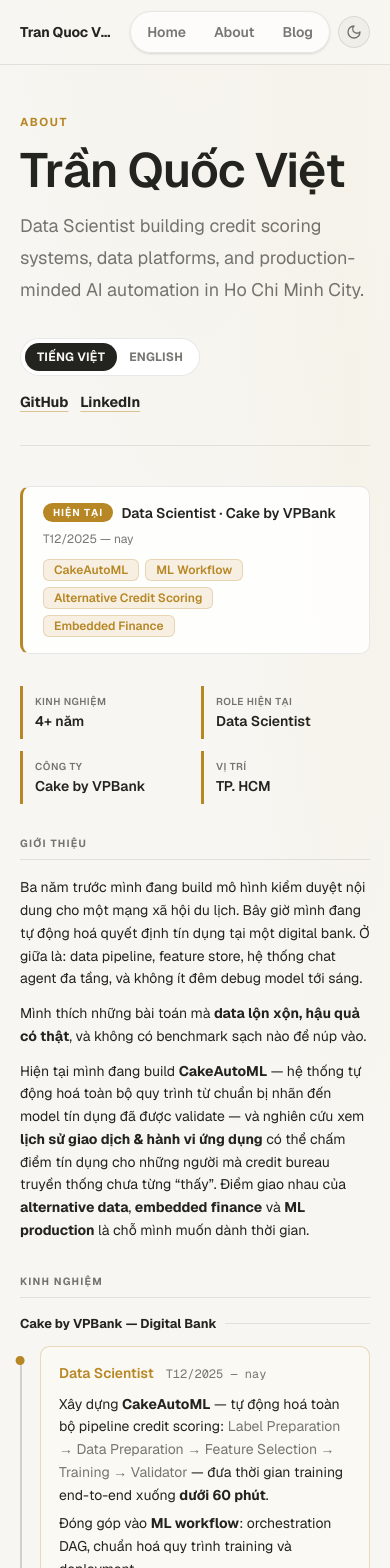
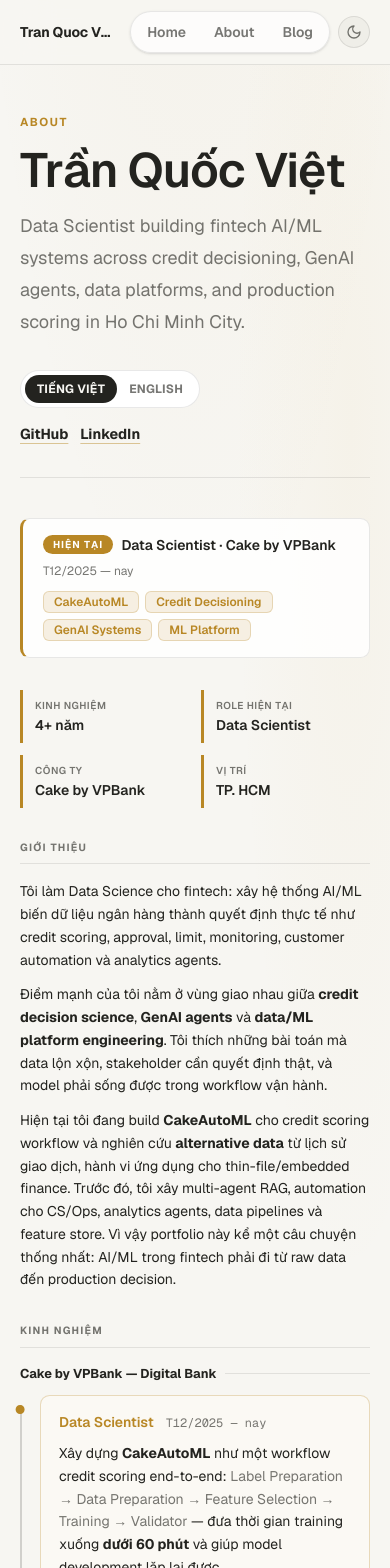
Before and after one commit to charlieviettq/charlieviettq.github.io, a Next.js app: page /about in a window 390 px wide. Shown: the top 1568 px of the page. Built offline with nearby package versions, Linux system fonts and the light colour scheme.

Commit message:
Reposition portfolio for fintech AI ML

```diff
--- a/app/about/page.tsx
+++ b/app/about/page.tsx
@@ -4,7 +4,7 @@
 export const metadata: Metadata = {
   title: "About",
   description:
-    "Trần Quốc Việt — Data Scientist, Credit Scoring & ML; Cake by VPBank, ex-Hahalolo; HCMC.",
+    "Trần Quốc Việt — Data Scientist building fintech AI/ML systems across credit decisioning, GenAI agents, data platforms, and production scoring.",
 };
 
 export default function AboutPage() {
--- a/app/page.tsx
+++ b/app/page.tsx
@@ -7,32 +7,27 @@
 
 const expertise = [
   {
-    label: "Decision Science",
-    title: "Optimize approvals with controlled risk.",
-    body: "Decision policies, thresholding, and experiment-ready analytics that connect model signals to approval and portfolio outcomes.",
+    label: "Credit Decision Science",
+    title: "Turn risk signals into lending decisions.",
+    body: "Application score, behavioral score, PD bands, cutoff, limits, pricing, and portfolio monitoring built around real risk-return trade-offs.",
   },
   {
-    label: "Portfolio Optimization",
-    title: "Limits and pricing that balance risk-return.",
-    body: "Risk curves, segments, and constraints to improve growth while keeping bad-rate and loss targets measurable and stable.",
+    label: "GenAI & Agentic Systems",
+    title: "Automate fintech workflows with governed AI.",
+    body: "Hybrid RAG, multi-agent routing, customer support automation, analytics agents, evaluation, tracing, and human validation loops.",
   },
   {
-    label: "Model Risk & Validation",
-    title: "Models you can trust beyond a single split.",
-    body: "Label windows, OOT validation, calibration, stability checks, and drift monitoring tied to real portfolio KPIs.",
-  },
-  {
-    label: "Repeatable Decisioning",
-    title: "From messy data to governed decisions.",
-    body: "Practical DS systems that make scoring, monitoring, and iterative policy improvements repeatable across teams.",
+    label: "Data & ML Platform",
+    title: "Make models repeatable in production.",
+    body: "Airflow, dbt, BigQuery, streaming, feature store patterns, production scoring, and AutoML workflows that teams can operate.",
   },
 ];
 
 const buildItems = [
-  "Approval vs risk trade-offs with policy simulation and guardrails",
-  "Credit limits and pricing strategies using risk-return curves",
-  "Early warning and drift monitoring tied to portfolio KPIs",
-  "Alternative signals from transaction and app behavior for thin-file segments",
+  "Credit scoring workflows from label preparation to OOT validation, calibration, and production scoring",
+  "Decision simulations across approval, cutoff, limit, pricing, expected loss, and portfolio guardrails",
+  "GenAI agents for customer support, case triage, analytics, retrieval, evaluation, and tracing",
+  "Data and ML platform foundations with Airflow, dbt, BigQuery, Kafka, Doris, and feature stores",
 ];
 
 export default function Home() {
@@ -50,13 +45,13 @@
         <div>
           <p className="eyebrow">Tran Quoc Viet / Charlie · HCMC</p>
           <h1 className="mt-5 max-w-4xl text-5xl font-semibold leading-[0.98] tracking-[-0.045em] text-balance sm:text-6xl lg:text-7xl">
-            I optimize credit decisions with data science.
+            I build AI/ML systems for fintech decisions.
           </h1>
           <p
             className="mt-6 max-w-2xl text-base leading-8 sm:text-lg"
             style={{ color: "var(--foreground-secondary)" }}
           >
-            Data Scientist working on decisioning and portfolio optimization: turning risk signals into measurable outcomes across approval, limits, pricing, and monitoring.
+            Data Scientist focused on credit decisioning, GenAI agents, and ML platforms: turning messy banking data into scoring, automation, monitoring, and production decision systems.
           </p>
 
           <div className="mt-8 flex flex-wrap items-center gap-3">
@@ -70,9 +65,9 @@
 
           <dl className="mt-10 grid max-w-3xl grid-cols-2 gap-3 sm:grid-cols-4">
             {[
-              ["Focus", "Credit decisioning"],
-              ["Impact", "Risk-return"],
-              ["Levers", "Approval · Limit · Pricing"],
+              ["Focus", "Fintech AI/ML"],
+              ["Depth", "Credit decisioning"],
+              ["Systems", "Agents · Platform · Scoring"],
               ["Base", "HCMC, Vietnam"],
             ].map(([label, value]) => (
               <div key={label} className="metric-card">
@@ -87,10 +82,10 @@
           <CharlieLogoSVG size={190} />
           <div>
             <p className="text-sm font-semibold" style={{ color: "var(--foreground)" }}>
-              Notes on credit analytics and business impact.
+              Notes on fintech AI systems and business impact.
             </p>
             <p className="mt-2 text-sm leading-6" style={{ color: "var(--foreground-secondary)" }}>
-              Written in Vietnamese and English, focused on validation, calibration, monitoring, and how to ship decisions that hold up in real portfolios.
+              Written in Vietnamese and English, focused on credit scoring, GenAI agents, model validation, monitoring, and how to ship systems that hold up in real operations.
             </p>
           </div>
         </aside>
@@ -100,9 +95,9 @@
         <div className="mx-auto max-w-6xl px-5 py-14">
           <div className="section-header">
             <p className="eyebrow">Expertise</p>
-            <h2>Data science for credit outcomes.</h2>
+            <h2>Data science for fintech systems.</h2>
           </div>
-          <div className="mt-8 grid gap-4 md:grid-cols-2">
+          <div className="mt-8 grid gap-4 lg:grid-cols-3">
             {expertise.map((item) => (
               <article key={item.label} className="editorial-panel">
                 <p className="panel-label">{item.label}</p>
@@ -118,7 +113,7 @@
         <div>
           <p className="eyebrow">What I optimize</p>
           <h2 className="mt-3 text-3xl font-semibold tracking-[-0.025em] text-balance sm:text-4xl">
-            Where messy data becomes measurable decisions.
+            Where messy banking data becomes reliable AI products.
           </h2>
         </div>
         <div className="build-list">
@@ -136,7 +131,7 @@
           <div className="section-header section-header-row">
             <div>
               <p className="eyebrow">Latest writing</p>
-              <h2>Notes on credit data science and decisions.</h2>
+              <h2>Notes on credit risk, decisioning, and production AI.</h2>
             </div>
             <Link className="text-link" href="/blog/">
               View all posts
--- a/components/AboutBody.tsx
+++ b/components/AboutBody.tsx
@@ -51,19 +51,19 @@
 /* ── Shared skill groups ──────────────────────────────────────────────────── */
 
 const SKILL_GROUPS_VI = [
-  { cat: "Credit Scoring",  badges: ["AutoML Pipeline", "Feature Engineering", "Scorecard", "OOT / Stability", "Alternative Data"] },
-  { cat: "Data Platform",   badges: ["Airflow", "dbt", "BigQuery", "Kafka", "Doris", "MongoDB"] },
-  { cat: "ML Platform",     badges: ["FeatureStore (Feast)", "MLOps", "DAG Orchestration", "Production Scoring"] },
-  { cat: "GenAI & Agent",   badges: ["Hybrid RAG", "Multi-agent", "Function Calling", "Eval & Tracing", "Vertex AI"] },
-  { cat: "Cloud & BI",      badges: ["GCP", "Looker Studio", "Superset"] },
+  { cat: "Credit Scoring & Decisioning", badges: ["PD Band", "Cutoff", "Scorecard", "OOT / Stability", "Alternative Data"] },
+  { cat: "GenAI / Agentic AI", badges: ["Hybrid RAG", "Multi-agent", "Function Calling", "Eval & Tracing", "Vertex AI"] },
+  { cat: "ML Platform & MLOps", badges: ["CakeAutoML", "FeatureStore (Feast)", "DAG Orchestration", "Production Scoring"] },
+  { cat: "Data Platform", badges: ["Airflow", "dbt", "BigQuery", "Kafka", "Doris", "MongoDB"] },
+  { cat: "Governance / Monitoring", badges: ["Calibration", "PSI", "Gini / KS", "Model Validation", "Portfolio KPIs"] },
 ];
 
 const SKILL_GROUPS_EN = [
-  { cat: "Credit Scoring",  badges: ["AutoML Pipeline", "Feature Engineering", "Scorecard", "OOT / Stability", "Alternative Data"] },
-  { cat: "Data Platform",   badges: ["Airflow", "dbt", "BigQuery", "Kafka", "Doris", "MongoDB"] },
-  { cat: "ML Platform",     badges: ["FeatureStore (Feast)", "MLOps", "DAG Orchestration", "Production Scoring"] },
-  { cat: "GenAI & Agents",  badges: ["Hybrid RAG", "Multi-agent", "Function Calling", "Eval & Tracing", "Vertex AI"] },
-  { cat: "Cloud & BI",      badges: ["GCP", "Looker Studio", "Superset"] },
+  { cat: "Credit Scoring & Decisioning", badges: ["PD Band", "Cutoff", "Scorecard", "OOT / Stability", "Alternative Data"] },
+  { cat: "GenAI / Agentic AI", badges: ["Hybrid RAG", "Multi-agent", "Function Calling", "Eval & Tracing", "Vertex AI"] },
+  { cat: "ML Platform & MLOps", badges: ["CakeAutoML", "FeatureStore (Feast)", "DAG Orchestration", "Production Scoring"] },
+  { cat: "Data Platform", badges: ["Airflow", "dbt", "BigQuery", "Kafka", "Doris", "MongoDB"] },
+  { cat: "Governance / Monitoring", badges: ["Calibration", "PSI", "Gini / KS", "Model Validation", "Portfolio KPIs"] },
 ];
 
 /* ── Sub-components ───────────────────────────────────────────────────────── */
@@ -103,7 +103,7 @@
         </span>
       </div>
       <div className="flex flex-wrap gap-1.5">
-        {["CakeAutoML", "ML Workflow", vi ? "Alternative Credit Scoring" : "Alt. Credit Scoring", "Embedded Finance"].map((tag) => (
+        {["CakeAutoML", "Credit Decisioning", "GenAI Systems", "ML Platform"].map((tag) => (
           <span key={tag} className="inline-flex items-center rounded-md px-2.5 py-0.5 text-xs font-semibold"
             style={{
               background: "color-mix(in srgb, var(--brand-from) 12%, transparent)",
@@ -272,16 +272,16 @@
               </div>
               <ul className="space-y-1.5 text-sm" style={{ color: "var(--foreground)" }}>
                 <li className="leading-relaxed">
-                  Xây dựng <strong>CakeAutoML</strong> — tự động hoá toàn bộ pipeline credit scoring:{" "}
+                  Xây dựng <strong>CakeAutoML</strong> như một workflow credit scoring end-to-end:{" "}
                   <span style={{ color: "var(--foreground-secondary)" }}>Label Preparation → Data Preparation → Feature Selection → Training → Validator</span>{" "}
-                  — đưa thời gian training end-to-end xuống <strong>dưới 60 phút</strong>.
+                  — đưa thời gian training xuống <strong>dưới 60 phút</strong> và giúp model development lặp lại được.
                 </li>
                 <li className="leading-relaxed">
-                  Đóng góp vào <strong>ML workflow</strong>: orchestration DAG, chuẩn hoá quy trình training và deployment.
+                  Chuẩn hoá <strong>ML workflow</strong> cho scoring: orchestration DAG, train/validation/OOT, stability checks, và handoff sang production scoring.
                 </li>
                 <li className="leading-relaxed">
                   Nghiên cứu &amp; triển khai <strong>Alternative Credit Scoring</strong> từ tín hiệu{" "}
-                  <em>transaction behaviour</em> + <em>app usage</em> cho sản phẩm <strong>Embedded Finance</strong>.
+                  <em>transaction behaviour</em> + <em>app usage</em> cho use case thin-file và <strong>Embedded Finance</strong>.
                 </li>
               </ul>
               <TechChips chips={TECH.dataScientist.all} keyChips={TECH.dataScientist.key} />
@@ -297,27 +297,27 @@
                 <span className="text-xs font-mono" style={{ color: "var(--foreground-secondary)" }}>T7/2023 — T11/2025</span>
               </div>
               <p className="text-xs mb-2.5 italic" style={{ color: "var(--foreground-secondary)" }}>
-                PIC cho phần lớn các sản phẩm AI — điều phối trực tiếp với PM, Backend Engineers, CS &amp; Ops teams.
+                PIC cho nhiều sản phẩm AI trong digital bank — làm việc trực tiếp với PM, Backend Engineers, CS &amp; Ops để đưa AI vào workflow vận hành.
               </p>
               <ul className="space-y-1.5 text-sm" style={{ color: "var(--foreground)" }}>
                 <li className="leading-relaxed">
-                  Dẫn triển khai end-to-end <strong>hệ chat agent multi-agent</strong> (supervisor + hybrid RAG) —
-                  automate <strong>70–80% lượt chat</strong> với <strong>90% chính xác</strong> (validated trên CS sample).
+                  Dẫn triển khai end-to-end <strong>multi-agent customer support system</strong> (supervisor + hybrid RAG) —
+                  automate <strong>70–80% lượt chat</strong> với <strong>90% chính xác</strong> trên mẫu CS validate.
                 </li>
                 <li className="leading-relaxed">
-                  <strong>CMS</strong>: tự động phân loại case &amp; triage email — workflow nhận request → phân loại → assign downstream;
+                  Xây <strong>case &amp; email automation</strong>: nhận request → phân loại → assign downstream;
                   giảm <strong>~70% thao tác thủ công</strong>.
                 </li>
                 <li className="leading-relaxed">
-                  <strong>Data Modeling</strong>: BigQuery &amp; Doris (Conversation Insight, Callbot, Feature Store); BI qua Looker Studio &amp; Superset.
+                  Xây nền dữ liệu cho AI product: BigQuery &amp; Doris cho Conversation Insight, Callbot, Feature Store; BI qua Looker Studio &amp; Superset.
                 </li>
                 <li className="leading-relaxed">
-                  <strong>Data Pipeline</strong> batch &amp; streaming: Airflow, dbt, Kafka.
+                  Vận hành <strong>data pipelines</strong> batch &amp; streaming với Airflow, dbt, Kafka để phục vụ analytics, automation và scoring.
                 </li>
                 <li className="leading-relaxed">
-                  <strong>ML Platform</strong>: FeatureStore (Feast), MLOps, scoring production (NTB/ETB).
+                  Đóng góp <strong>ML Platform</strong>: FeatureStore (Feast), MLOps, scoring production cho NTB/ETB workflows.
                 </li>
-                <li className="leading-relaxed"><strong>Auto EDA</strong> agent (MCP/DataHub style).</li>
+                <li className="leading-relaxed"><strong>AI Analytics / Auto EDA</strong> agent theo hướng metadata discovery, NL-to-SQL và charting workflow.</li>
               </ul>
               <TechChips chips={TECH.dataAIEngineer.all} keyChips={TECH.dataAIEngineer.key} />
             </div>
@@ -340,7 +340,7 @@
                 <span className="text-xs font-mono" style={{ color: "var(--foreground-secondary)" }}>T3/2022 — T7/2023</span>
               </div>
               <p className="text-xs mb-2.5 italic" style={{ color: "var(--foreground-secondary)" }}>
-                Làm việc trực tiếp với CTO — xây dựng toàn bộ hệ thống Data &amp; AI từ raw log đến các sản phẩm AI production.
+                Làm việc trực tiếp với CTO — nền tảng đầu tiên về data stack, NLP moderation và recommendation/ranking ở production.
               </p>
               <ul className="space-y-1.5 text-sm" style={{ color: "var(--foreground)" }}>
                 <li className="leading-relaxed">
@@ -385,16 +385,16 @@
               </div>
               <ul className="space-y-1.5 text-sm" style={{ color: "var(--foreground)" }}>
                 <li className="leading-relaxed">
-                  Building <strong>CakeAutoML</strong> — end-to-end automated credit scoring:{" "}
+                  Building <strong>CakeAutoML</strong> as an end-to-end credit scoring workflow:{" "}
                   <span style={{ color: "var(--foreground-secondary)" }}>Label Preparation → Data Preparation → Feature Selection → Training → Validator</span>{" "}
-                  — bringing training time down to <strong>under 60 minutes</strong>.
+                  — bringing training time down to <strong>under 60 minutes</strong> and making model development repeatable.
                 </li>
                 <li className="leading-relaxed">
-                  Contributing to the <strong>ML workflow</strong>: DAG orchestration, standardising training and deployment.
+                  Standardising the <strong>ML workflow</strong> for scoring: DAG orchestration, train/validation/OOT, stability checks, and production scoring handoff.
                 </li>
                 <li className="leading-relaxed">
                   Researching <strong>Alternative Credit Scoring</strong> using <em>transaction behaviour</em> + <em>app-usage</em> signals
-                  for <strong>Embedded Finance</strong> products.
+                  for thin-file and <strong>Embedded Finance</strong> use cases.
                 </li>
               </ul>
               <TechChips chips={TECH.dataScientist.all} keyChips={TECH.dataScientist.key} />
@@ -410,24 +410,24 @@
                 <span className="text-xs font-mono" style={{ color: "var(--foreground-secondary)" }}>Jul 2023 — Nov 2025</span>
               </div>
               <p className="text-xs mb-2.5 italic" style={{ color: "var(--foreground-secondary)" }}>
-                PIC for most AI products — coordinating directly with PMs, Backend Engineers, CS &amp; Ops teams.
+                PIC for multiple AI products in a digital bank — working directly with PMs, Backend Engineers, CS &amp; Ops to put AI into operating workflows.
               </p>
               <ul className="space-y-1.5 text-sm" style={{ color: "var(--foreground)" }}>
                 <li className="leading-relaxed">
-                  Led end-to-end <strong>multi-agent chat system</strong> (supervisor + hybrid RAG) —
-                  automating <strong>70–80% of incoming chats</strong> at <strong>90% accuracy</strong> (CS-validated).
+                  Led an end-to-end <strong>multi-agent customer support system</strong> (supervisor + hybrid RAG) —
+                  automating <strong>70–80% of incoming chats</strong> at <strong>90% accuracy</strong> on CS-validated samples.
                 </li>
                 <li className="leading-relaxed">
-                  <strong>CMS</strong>: automated case classification &amp; email triage — request → classify → assign downstream;
+                  Built <strong>case &amp; email automation</strong>: request → classify → assign downstream;
                   reduced <strong>~70% manual effort</strong>.
                 </li>
                 <li className="leading-relaxed">
-                  <strong>Data Modeling</strong>: BigQuery &amp; Doris (Conversation Insight, Callbot, Feature Store);
-                  BI via Looker Studio &amp; Superset.
+                  Built the data foundation for AI products: BigQuery &amp; Doris for Conversation Insight, Callbot, and Feature Store;
+                  BI through Looker Studio &amp; Superset.
                 </li>
-                <li className="leading-relaxed"><strong>Data Pipelines</strong>: Airflow, dbt, Kafka (batch &amp; streaming).</li>
-                <li className="leading-relaxed"><strong>ML Platform</strong>: FeatureStore (Feast), MLOps, production scoring (NTB/ETB).</li>
-                <li className="leading-relaxed"><strong>Auto EDA</strong> agent (MCP/DataHub-style).</li>
+                <li className="leading-relaxed"><strong>Data Pipelines</strong>: Airflow, dbt, Kafka for batch and streaming analytics, automation, and scoring workloads.</li>
+                <li className="leading-relaxed"><strong>ML Platform</strong>: FeatureStore (Feast), MLOps, production scoring for NTB/ETB workflows.</li>
+                <li className="leading-relaxed"><strong>AI Analytics / Auto EDA</strong> agent with metadata discovery, NL-to-SQL, and charting workflows.</li>
               </ul>
               <TechChips chips={TECH.dataAIEngineer.all} keyChips={TECH.dataAIEngineer.key} />
             </div>
@@ -450,7 +450,7 @@
                 <span className="text-xs font-mono" style={{ color: "var(--foreground-secondary)" }}>Mar 2022 — Jul 2023</span>
               </div>
               <p className="text-xs mb-2.5 italic" style={{ color: "var(--foreground-secondary)" }}>
-                Worked directly with the CTO — built the entire Data &amp; AI stack from raw logs through to production AI products.
+                Worked directly with the CTO — early foundation in data stacks, NLP moderation, and recommendation/ranking in production.
               </p>
               <ul className="space-y-1.5 text-sm" style={{ color: "var(--foreground)" }}>
                 <li className="leading-relaxed">
@@ -480,21 +480,19 @@
     <section className="mb-8">
       <p className="about-section-title">Giới thiệu</p>
       <p className="text-sm leading-relaxed mb-3" style={{ color: "var(--foreground)" }}>
-        Ba năm trước mình đang build mô hình kiểm duyệt nội dung cho một mạng xã hội du lịch.
-        Bây giờ mình đang tự động hoá quyết định tín dụng tại một digital bank. Ở giữa là: data
-        pipeline, feature store, hệ thống chat agent đa tầng, và không ít đêm debug model tới sáng.
+        Tôi làm Data Science cho fintech: xây hệ thống AI/ML biến dữ liệu ngân hàng thành quyết định thực tế
+        như credit scoring, approval, limit, monitoring, customer automation và analytics agents.
       </p>
       <p className="text-sm leading-relaxed mb-3" style={{ color: "var(--foreground)" }}>
-        Mình thích những bài toán mà <strong>data lộn xộn, hậu quả có thật</strong>, và không có
-        benchmark sạch nào để núp vào.
+        Điểm mạnh của tôi nằm ở vùng giao nhau giữa <strong>credit decision science</strong>,{" "}
+        <strong>GenAI agents</strong> và <strong>data/ML platform engineering</strong>. Tôi thích những bài toán mà
+        data lộn xộn, stakeholder cần quyết định thật, và model phải sống được trong workflow vận hành.
       </p>
       <p className="text-sm leading-relaxed" style={{ color: "var(--foreground)" }}>
-        Hiện tại mình đang build <strong>CakeAutoML</strong> — hệ thống tự động hoá toàn bộ quy
-        trình từ chuẩn bị nhãn đến model tín dụng đã được validate — và nghiên cứu xem{" "}
-        <strong>lịch sử giao dịch &amp; hành vi ứng dụng</strong> có thể chấm điểm tín dụng cho
-        những người mà credit bureau truyền thống chưa từng &ldquo;thấy&rdquo;. Điểm giao nhau của{" "}
-        <strong>alternative data</strong>, <strong>embedded finance</strong> và{" "}
-        <strong>ML production</strong> là chỗ mình muốn dành thời gian.
+        Hiện tại tôi đang build <strong>CakeAutoML</strong> cho credit scoring workflow và nghiên cứu{" "}
+        <strong>alternative data</strong> từ lịch sử giao dịch, hành vi ứng dụng cho thin-file/embedded finance.
+        Trước đó, tôi xây multi-agent RAG, automation cho CS/Ops, analytics agents, data pipelines và feature store.
+        Vì vậy portfolio này kể một câu chuyện thống nhất: AI/ML trong fintech phải đi từ raw data đến production decision.
       </p>
     </section>
   );
@@ -505,21 +503,19 @@
     <section className="mb-8">
       <p className="about-section-title">About</p>
       <p className="text-sm leading-relaxed mb-3" style={{ color: "var(--foreground)" }}>
-        Three years ago I was building content moderation models at a travel startup. Today
-        I&apos;m automating credit decisions at a digital bank. In between: data pipelines,
-        feature stores, multi-agent chat systems, and more than a few sleepless model debugging sessions.
+        I&apos;m a Data Scientist building AI/ML systems for fintech: turning banking data into credit scoring,
+        approvals, limits, monitoring, customer automation, and analytics agents.
       </p>
       <p className="text-sm leading-relaxed mb-3" style={{ color: "var(--foreground)" }}>
-        I like problems where <strong>data is messy, stakes are real</strong>, and there&apos;s
-        no clean benchmark to hide behind.
+        My work sits at the intersection of <strong>credit decision science</strong>,{" "}
+        <strong>GenAI agents</strong>, and <strong>data/ML platform engineering</strong>. I like problems where
+        data is messy, stakeholders need real decisions, and models have to survive operating workflows.
       </p>
       <p className="text-sm leading-relaxed" style={{ color: "var(--foreground)" }}>
-        Right now I&apos;m building <strong>CakeAutoML</strong> — an end-to-end system that takes
-        raw data all the way from label preparation to a validated credit model — and researching
-        whether <strong>transaction history &amp; app behaviour</strong> can score credit for people
-        traditional bureaus have never seen. The intersection of{" "}
-        <strong>alternative data</strong>, <strong>embedded finance</strong>, and{" "}
-        <strong>production ML</strong> is where I want to spend my time.
+        Right now I&apos;m building <strong>CakeAutoML</strong> for credit scoring workflows and researching{" "}
+        <strong>alternative data</strong> from transaction behaviour and app usage for thin-file/embedded finance.
+        Before that, I built multi-agent RAG, CS/Ops automation, analytics agents, data pipelines, and feature stores.
+        The common thread is simple: fintech AI/ML should move from raw data to production decisions.
       </p>
     </section>
   );
@@ -554,8 +550,8 @@
             Trần Quốc Việt
           </h1>
           <p className="mt-4 max-w-2xl text-lg leading-8" style={{ color: "var(--foreground-secondary)" }}>
-            Data Scientist building credit scoring systems, data platforms, and
-            production-minded AI automation in Ho Chi Minh City.
+            Data Scientist building fintech AI/ML systems across credit decisioning,
+            GenAI agents, data platforms, and production scoring in Ho Chi Minh City.
           </p>
         </div>
         <div className="flex flex-col items-start gap-4 sm:items-end">
```
